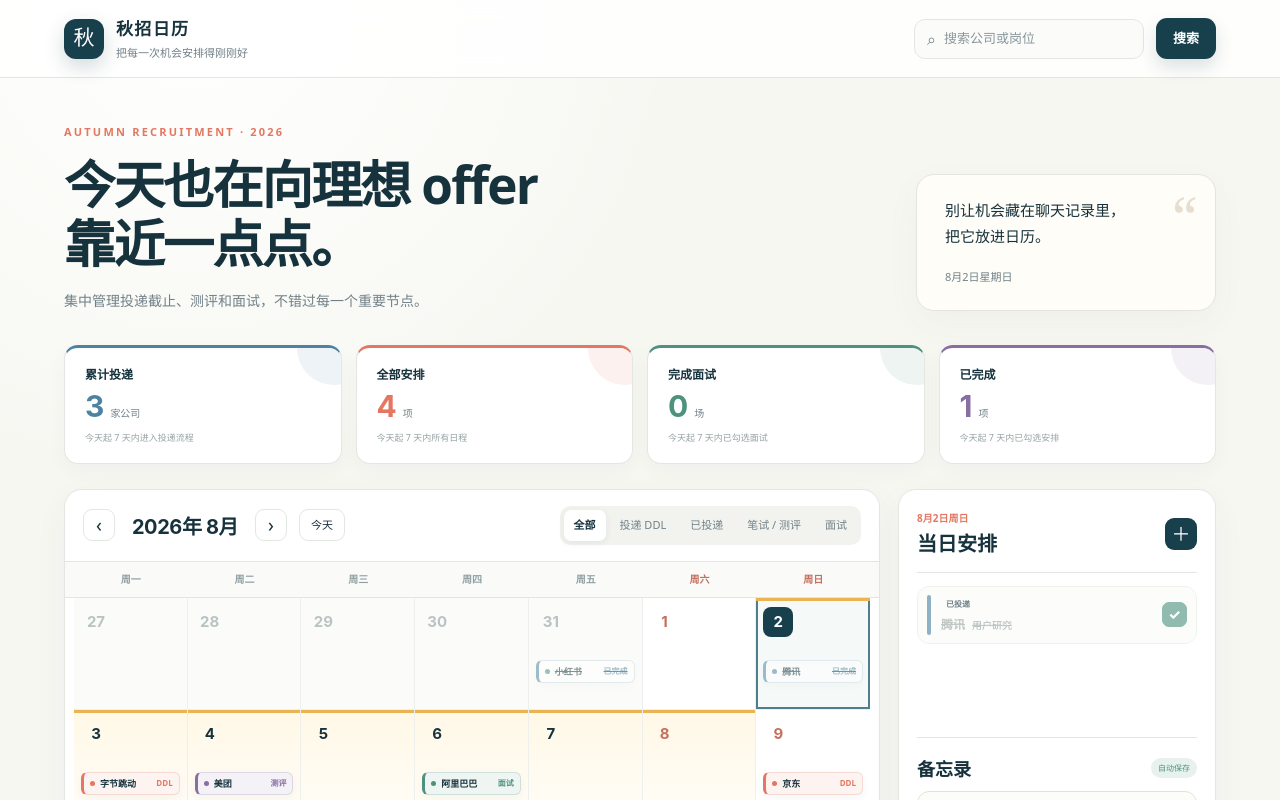
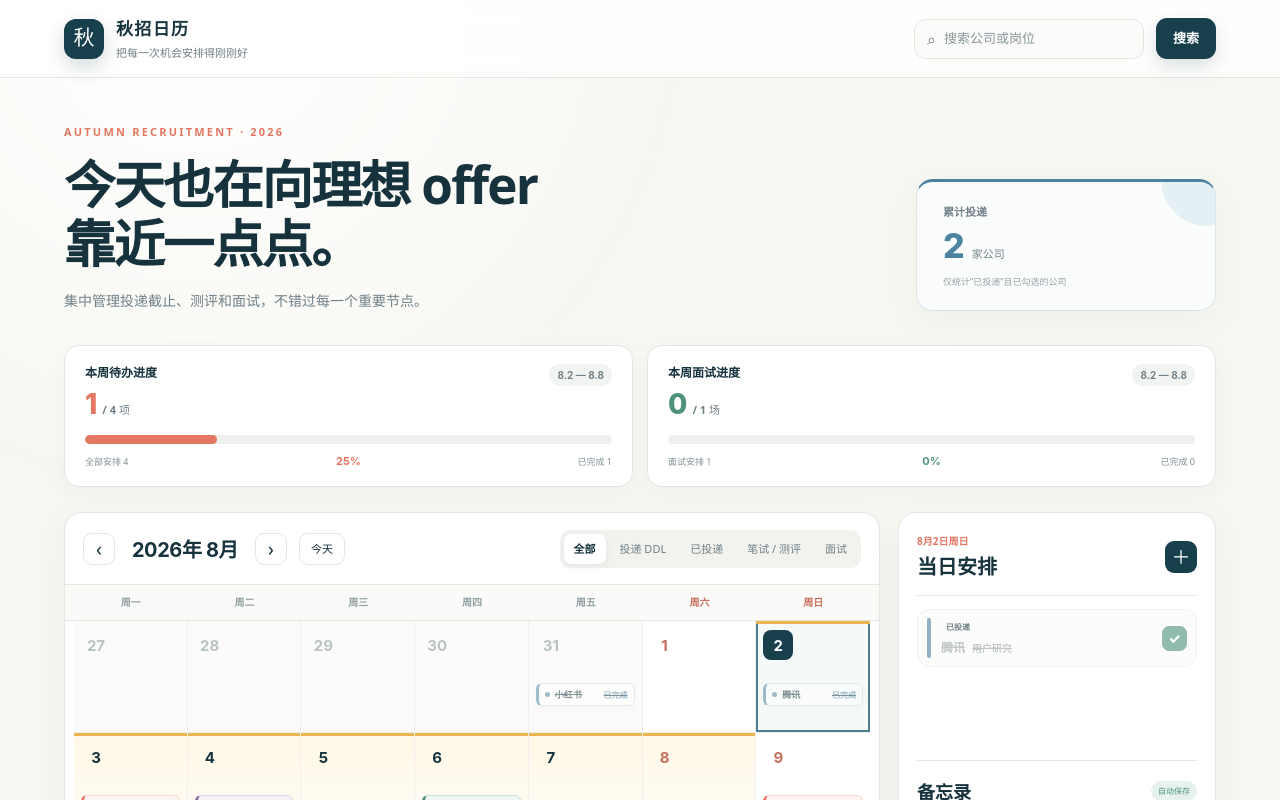
Before and after one commit to qiqi068-casey/autumn-recruitment-calendar, a Next.js app: page / in a window 1280 px wide. Shown: the top 800 px of the page. Built offline with nearby package versions, Linux system fonts and the light colour scheme.

Commit message:
Add Sunday-based weekly progress metrics

```diff
--- a/app/page.tsx
+++ b/app/page.tsx
@@ -123,14 +123,26 @@ export default function Home() {
     });
   }, [month]);
 
-  const nearTermEndKey = offsetDate(6);
-  const nearTermEvents = events.filter((event) => event.date >= todayKey && event.date <= nearTermEndKey);
+  const weekStartDate = new Date();
+  weekStartDate.setDate(weekStartDate.getDate() - weekStartDate.getDay());
+  const weekEndDate = new Date(weekStartDate);
+  weekEndDate.setDate(weekStartDate.getDate() + 6);
+  const weekStartKey = toDateKey(weekStartDate);
+  const weekEndKey = toDateKey(weekEndDate);
+  const weekEvents = events.filter((event) => event.date >= weekStartKey && event.date <= weekEndKey);
+  const completedWeekEvents = weekEvents.filter((event) => event.status === "done");
+  const weekInterviews = weekEvents.filter((event) => event.type === "interview");
+  const completedWeekInterviews = weekInterviews.filter((event) => event.status === "done");
+  const weekRangeLabel = `${weekStartDate.getMonth() + 1}.${weekStartDate.getDate()} — ${weekEndDate.getMonth() + 1}.${weekEndDate.getDate()}`;
   const stats = {
-    applications: new Set(nearTermEvents.filter((event) => event.type !== "deadline").map((event) => event.company.trim().toLowerCase())).size,
-    upcoming: nearTermEvents.length,
-    interviews: nearTermEvents.filter((event) => event.type === "interview" && event.status === "done").length,
-    completed: nearTermEvents.filter((event) => event.status === "done").length,
+    applications: new Set(events.filter((event) => event.type === "application" && event.status === "done").map((event) => event.company.trim().toLowerCase())).size,
+    weeklyTotal: weekEvents.length,
+    weeklyCompleted: completedWeekEvents.length,
+    weeklyInterviews: weekInterviews.length,
+    weeklyInterviewsCompleted: completedWeekInterviews.length,
   };
+  const weeklyProgress = stats.weeklyTotal ? Math.round((stats.weeklyCompleted / stats.weeklyTotal) * 100) : 0;
+  const interviewProgress = stats.weeklyInterviews ? Math.round((stats.weeklyInterviewsCompleted / stats.weeklyInterviews) * 100) : 0;
 
   function openCreate(date = selectedDate) {
     setEditingId(null);
@@ -196,18 +208,24 @@ export default function Home() {
           <h1>今天也在向理想 offer<br />靠近一点点。</h1>
           <p className="subtitle">集中管理投递截止、测评和面试，不错过每一个重要节点。</p>
         </div>
-        <div className="quote-card">
-          <span className="quote-mark">“</span>
-          <p>别让机会藏在聊天记录里，<br />把它放进日历。</p>
-          <small>{new Date().toLocaleDateString("zh-CN", { month: "long", day: "numeric", weekday: "long" })}</small>
+        <div className="application-total-card">
+          <span>累计投递</span>
+          <strong>{stats.applications}<em>家公司</em></strong>
+          <small>仅统计“已投递”且已勾选的公司</small>
         </div>
       </section>
 
       <section className="stats-grid" aria-label="秋招数据概览">
-        <div className="stat-card blue"><div><small>累计投递</small><strong>{stats.applications}<em>家公司</em></strong><span>今天起 7 天内进入投递流程</span></div></div>
-        <div className="stat-card coral"><div><small>全部安排</small><strong>{stats.upcoming}<em>项</em></strong><span>今天起 7 天内所有日程</span></div></div>
-        <div className="stat-card green"><div><small>完成面试</small><strong>{stats.interviews}<em>场</em></strong><span>今天起 7 天内已勾选面试</span></div></div>
-        <div className="stat-card purple"><div><small>已完成</small><strong>{stats.completed}<em>项</em></strong><span>今天起 7 天内已勾选安排</span></div></div>
+        <div className="progress-card coral">
+          <div className="progress-head"><div><small>本周待办进度</small><strong>{stats.weeklyCompleted}<em> / {stats.weeklyTotal} 项</em></strong></div><span>{weekRangeLabel}</span></div>
+          <div className="progress-track" aria-label={`本周待办完成 ${weeklyProgress}%`}><i style={{ width: `${weeklyProgress}%` }} /></div>
+          <div className="progress-foot"><span>全部安排 {stats.weeklyTotal}</span><b>{weeklyProgress}%</b><span>已完成 {stats.weeklyCompleted}</span></div>
+        </div>
+        <div className="progress-card green">
+          <div className="progress-head"><div><small>本周面试进度</small><strong>{stats.weeklyInterviewsCompleted}<em> / {stats.weeklyInterviews} 场</em></strong></div><span>{weekRangeLabel}</span></div>
+          <div className="progress-track" aria-label={`本周面试完成 ${interviewProgress}%`}><i style={{ width: `${interviewProgress}%` }} /></div>
+          <div className="progress-foot"><span>面试安排 {stats.weeklyInterviews}</span><b>{interviewProgress}%</b><span>已完成 {stats.weeklyInterviewsCompleted}</span></div>
+        </div>
       </section>
 
       <section className="workspace">
@@ -234,7 +252,7 @@ export default function Home() {
               const dayEvents = filtered.filter((e) => e.date === key);
               const outside = date.getMonth() !== month.getMonth();
               const weekend = date.getDay() === 6 ? "saturday" : date.getDay() === 0 ? "sunday" : "";
-              const nearTerm = key >= todayKey && key <= nearTermEndKey;
+              const nearTerm = key >= weekStartKey && key <= weekEndKey;
               const holiday = holidays2026[key];
               return (
                 <button key={key} className={`day-cell ${outside ? "outside" : ""} ${weekend} ${holiday ? "holiday" : ""} ${nearTerm ? "near-term" : ""} ${key === todayKey ? "today" : ""} ${key === selectedDate ? "selected" : ""}`} onClick={() => setSelectedDate(key)} onDoubleClick={() => openCreate(key)}>
@@ -248,7 +266,7 @@ export default function Home() {
               );
             })}
           </div>
-          <div className="legend">{Object.entries(typeMeta).map(([key, meta]) => <span key={key}><i className={meta.color} />{meta.label}</span>)}<span className="near-term-key"><i />近 7 天</span><small>双击日期可快速添加</small></div>
+          <div className="legend">{Object.entries(typeMeta).map(([key, meta]) => <span key={key}><i className={meta.color} />{meta.label}</span>)}<span className="near-term-key"><i />本周</span><small>双击日期可快速添加</small></div>
         </div>
 
         <aside className="side-panel">
```
Also changed, not shown: app/globals.css.
